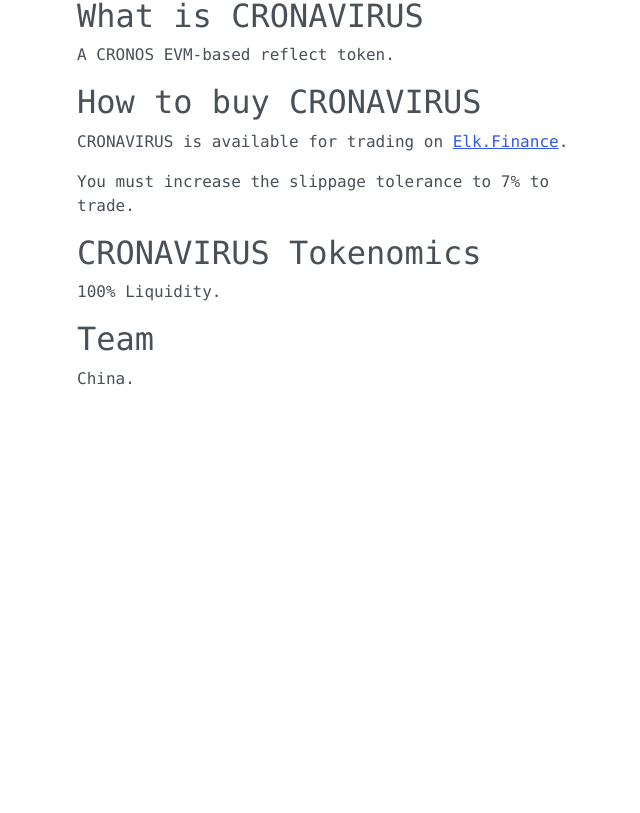
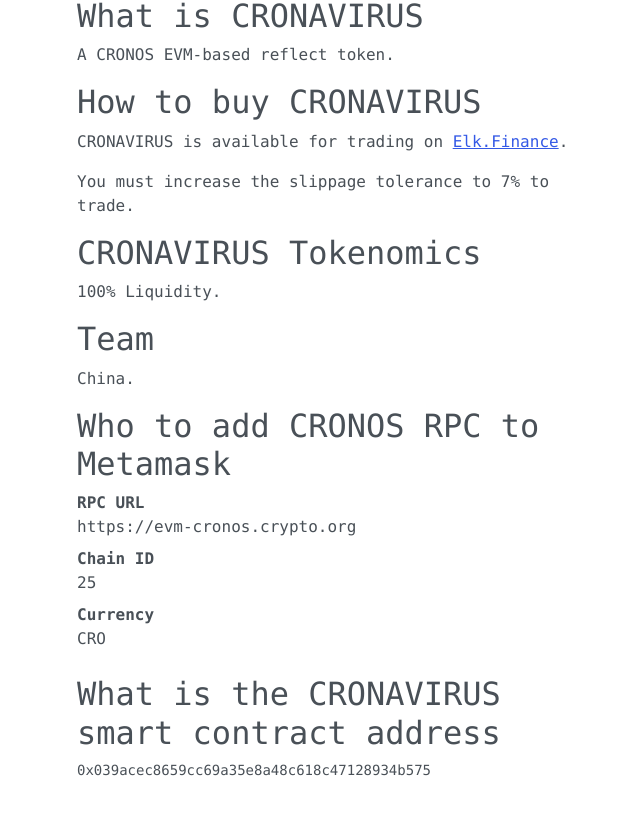
Before and after one commit to truemiller/cronavirus, a Next.js app: page / in a window 1280 px wide. Shown: the part 659-1472 px from the top of the page, without its empty margins (296-936 px from the left). Before the commit the page ends 1066 px from the top, so only its background shows below. Built offline with nearby package versions, Linux system fonts and the light colour scheme.

Commit message:
added RPC and smart contract

```diff
--- a/pages/index.js
+++ b/pages/index.js
@@ -28,6 +28,17 @@
                     <p>100% Liquidity.</p>
                     <h2>Team</h2>
                     <p>China.</p>
+                    <h2>Who to add CRONOS RPC to Metamask</h2>
+                    <dl>
+                        <dt>RPC URL</dt>
+                        <dd>https://evm-cronos.crypto.org</dd>
+                        <dt>Chain ID</dt>
+                        <dd>25</dd>
+                        <dt>Currency</dt>
+                        <dd>CRO</dd>
+                    </dl>
+                    <h2>What is the CRONAVIRUS smart contract address</h2>
+                    <p><pre>0x039acec8659cc69a35e8a48c618c47128934b575</pre></p>
                 </section>
             </article>
         </main>
```
